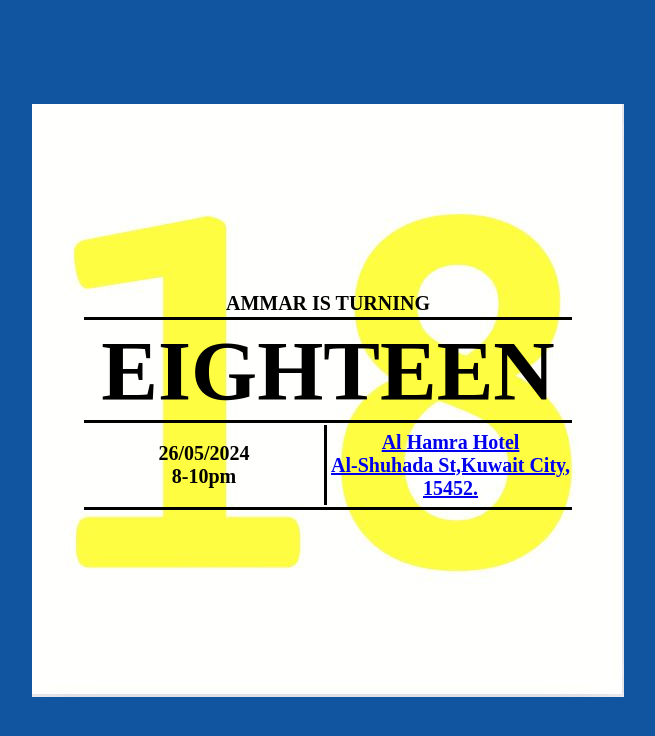
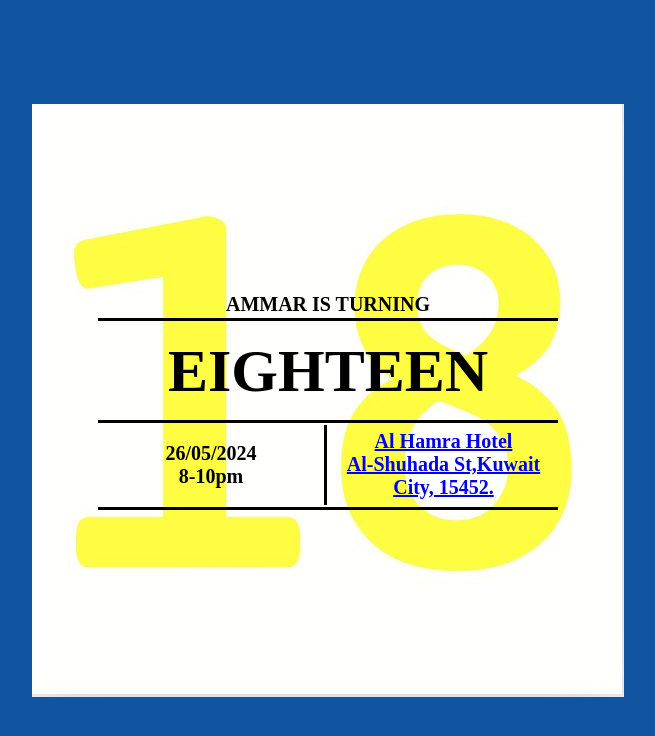
Before and after one commit to ammarasif629/BirthDay-Invite, a plain HTML site: page Invite.html in a window 1280 px wide. Shown: the whole page, without its empty margins (312-967 px from the left). Drawn offline with Linux system fonts and the light colour scheme.

Commit message:
Update invite.css

```diff
--- a/invite.css
+++ b/invite.css
@@ -28,7 +28,7 @@ table {
     vertical-align: middle;
 }
 h1 {
-    font-size: 85px;
+    font-size: 60px;
     text-align: center;
     margin: 0;
 }
```
